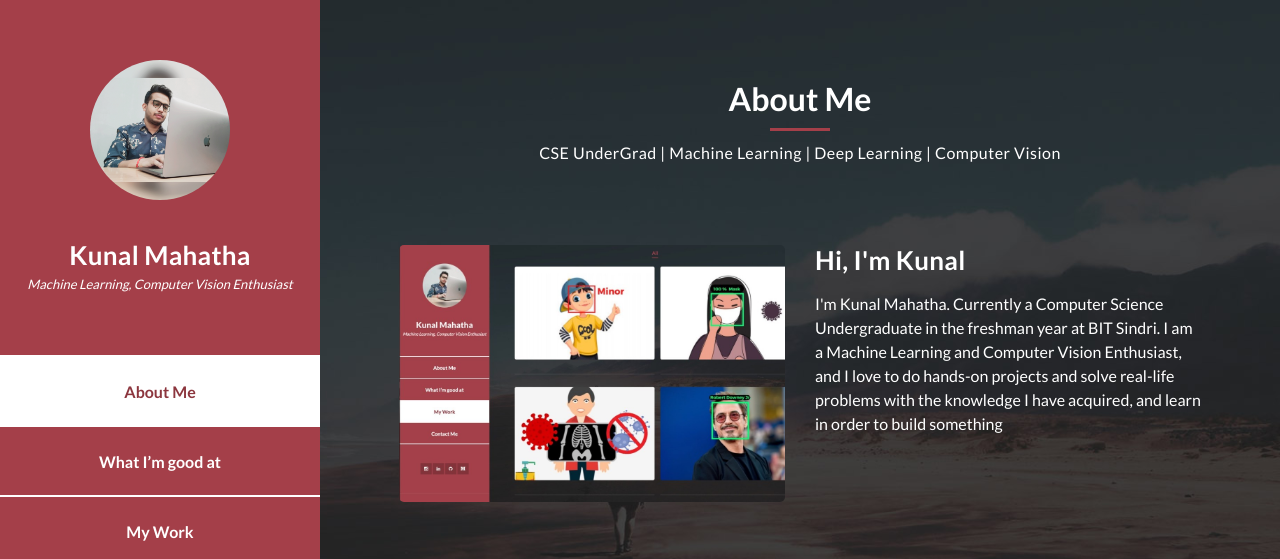
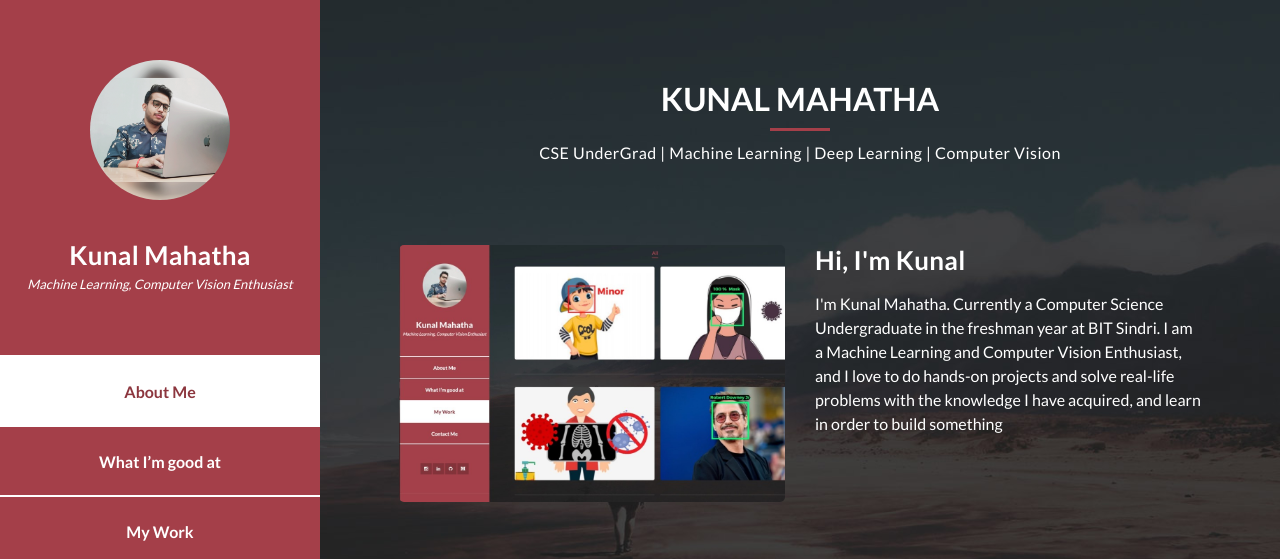
Before and after one commit to kunal-mahatha/kunal-portfolio, a plain HTML site: page index.html in a window 1280 px wide. Shown: the top 559 px of the page. Drawn offline with Linux system fonts and the light colour scheme.

Commit message:
Update index.html

```diff
--- a/index.html
+++ b/index.html
@@ -78,7 +78,7 @@ https://templatemo.com/tm-531-reflux
       <section class="section about-me" data-section="section1">
         <div class="container">
           <div class="section-heading">
-            <h2>About Me</h2>
+            <h2>KUNAL MAHATHA</h2>
             <div class="line-dec"></div>
             <span
               >CSE UnderGrad | Machine Learning | Deep Learning | Computer Vision</span
```
